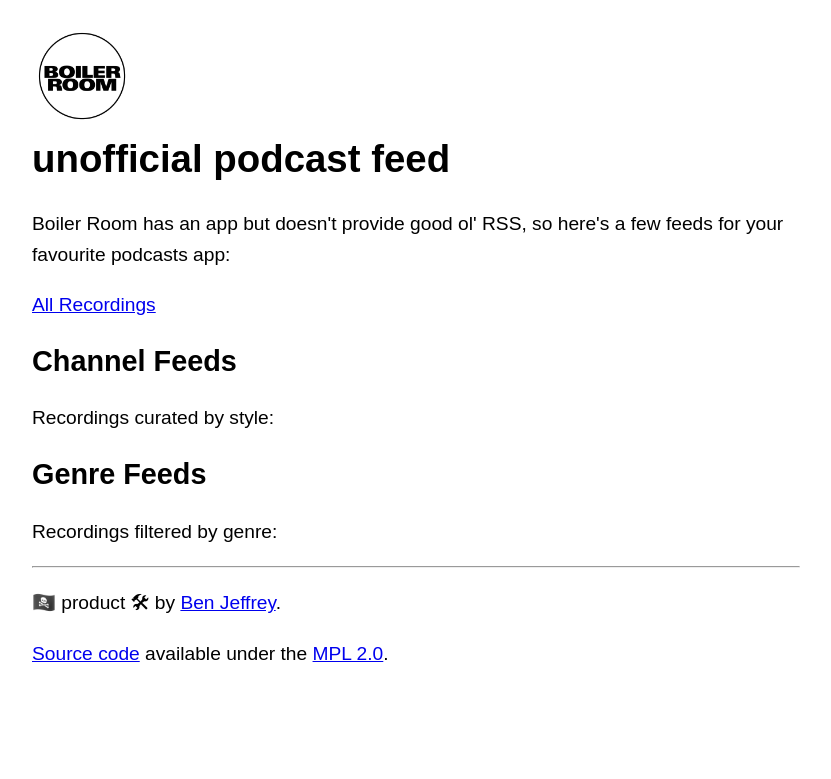
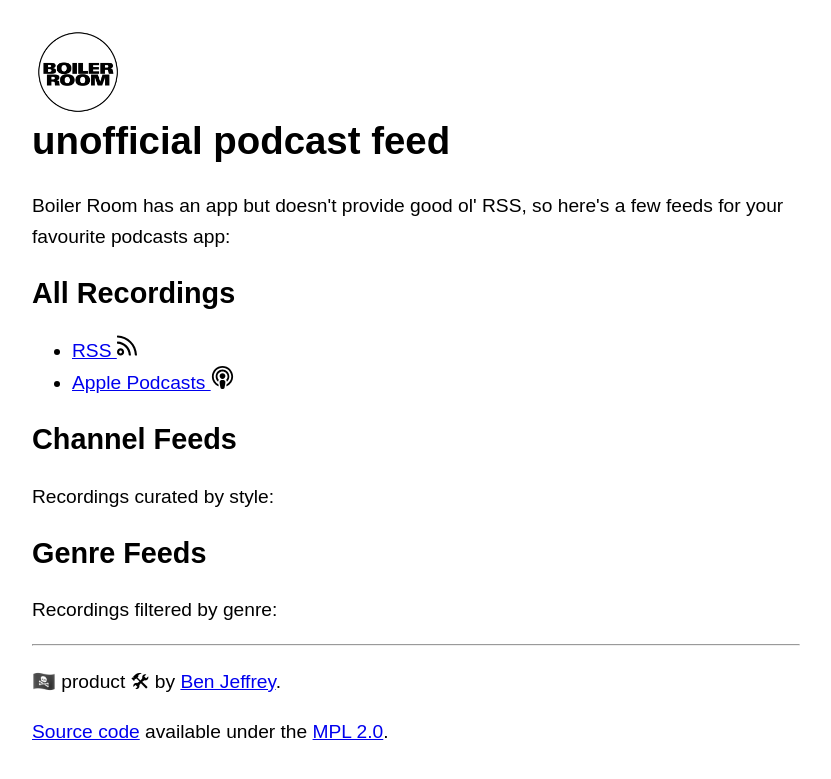
Before and after one commit to jeffbr13/br-rss, a Django app: page / in a window 1280 px wide. Shown: the top 779 px of the page, without its empty margins (224-1055 px from the left). Run offline with Django 3.2, Linux system fonts and the light colour scheme; data that the repository does not hold is empty; parts of the project's set-up code (start-up, migrations or seed data) failed here and were passed over.

Commit message:
Add icons and separate iTunes Podcast links.

```diff
--- a/br_rss/boilerroomtv/templates/index.html
+++ b/br_rss/boilerroomtv/templates/index.html
@@ -30,29 +30,48 @@
 			}
 		}
 	</style>
+    <!-- icons -->
+    <style>
+        header img {
+            height: 2.4em;
+            display: block;
+        }
+        main img {
+            height: 1.2em;
+        }
+    </style>
 </head>
 <body>
     <header>
-        <h1><a href="https://boilerroom.tv/"><img src="{% static 'artwork.png' %}" alt="Boiler Room" height="100" /></a><br> unofficial podcast feed</h1>
+        <h1><a href="https://boilerroom.tv/"><img src="{% static 'artwork.png' %}" alt="Boiler Room" /></a> unofficial podcast feed</h1>
     </header>
 
 
     <main>
         <p>Boiler Room has an app but doesn't provide good ol' RSS, so here's a few feeds for your favourite podcasts app:</p>
 
-        <a rel="alternate" type="application/rss+xml" href="{% url 'rss' %}">All Recordings</a>
+        <section>
+            <h2>All Recordings</h2>
+            <ul>
+                <li><a rel="alternate" type="application/rss+xml" href="{% url 'rss' %}">RSS <img src="{% static 'rss.svg' %}" alt=""></a></li>
+                <li><a href="itpc://{{ request.get_host }}{% url 'rss' %}">Apple Podcasts <img src="{% static 'podcast.svg' %}" alt=""></a></li>
+            </ul>
+        </section>
 
         <section>
             <h2>Channel Feeds</h2>
             <p>Recordings curated by style:</p>
-        </section>
-        <ul>
+            <ul>
             {% for channel in channels %}
                 <li>
-                    <a href="{{ channel.get_absolute_url }}">{{ channel.title }}</a>: {{ channel.description }}
+                    <a href="{{ channel.get_absolute_url }}">{{ channel.title }}</a>:
+                    <q>{{ channel.description }}</q>
+                    <a href="{{ channel.get_absolute_url }}"><img src="{% static 'rss.svg' %}" alt="RSS"></a>
+                    <a href="itpc://{{ request.get_host }}{{ channel.get_absolute_url }}"><img src="{% static 'podcast.svg' %}" alt="Apple Podcasts"></a>
                 </li>
             {% endfor %}
-        </ul>
+            </ul>
+        </section>
 
         <section>
             <h2>Genre Feeds</h2>
@@ -60,7 +79,12 @@
             <ul>
                 {% for genre in genres %}
                     <li>
-                        <a href="{{ genre.get_absolute_url }}">{{ genre.title }}</a>{% if genre.description %}: {{ genre.description }}{% endif %}
+                        <a href="{{ genre.get_absolute_url }}">{{ genre.title }}</a>:
+                        {% if genre.description %}
+                            <q>{{ genre.description }}</q>
+                        {% endif %}
+                        <a href="{{ genre.get_absolute_url }}"><img src="{% static 'rss.svg' %}" alt="RSS"></a>
+                        <a href="itpc://{{ request.get_host }}{{ genre.get_absolute_url }}"><img src="{% static 'podcast.svg' %}" alt="Apple Podcasts"></a>
                     </li>
                 {% endfor %}
             </ul>
```
Also changed, not shown: br_rss/boilerroomtv/static/podcast.svg (added), br_rss/boilerroomtv/static/rss.svg (added).
